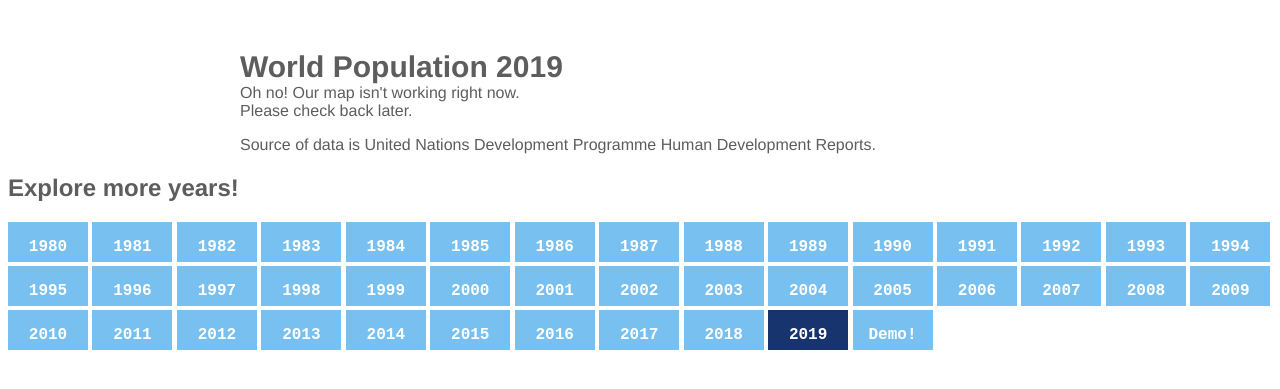
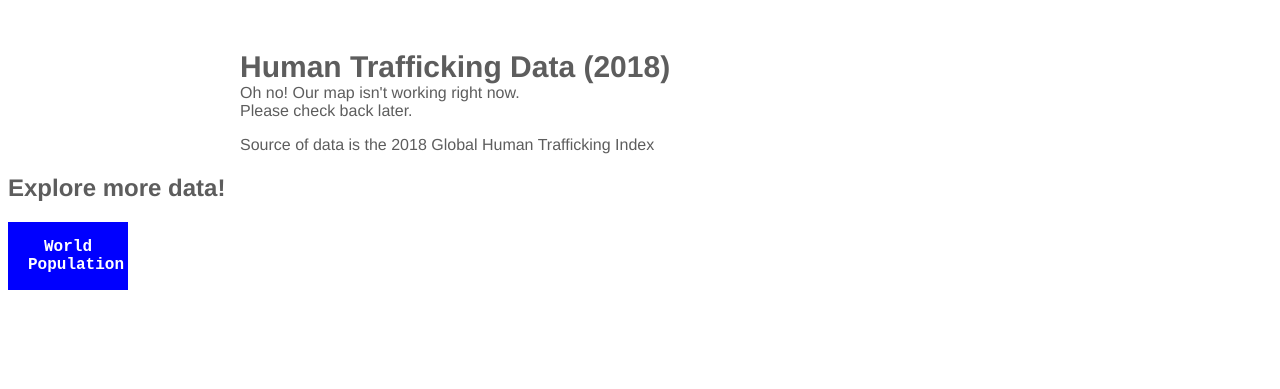
Before and after one commit to menahassan/interactive_map, a Django app: page /data/human_trafficking in a window 1280 px wide. Shown: the top 389 px of the page. Run offline with Django 3.2, Linux system fonts and the light colour scheme; parts of the project's set-up code (start-up, migrations or seed data) failed here and were passed over; some libraries are stand-ins or nearby versions.

Commit message:
updated human trafficking data

```diff
--- a/data/templates/data/demo.html
+++ b/data/templates/data/demo.html
@@ -221,7 +221,7 @@
             <span>Alternative content for the legend</span>
         </div>
     </div>
-    <p>Source of data is United Nations Development Programme Human Development Reports.</p>
+    <p>Source of data is the World Bank Group (including data from the United Nations Population Division).</p>
 </div>
 
 </div>
--- a/data/templates/data/human_trafficking.html
+++ b/data/templates/data/human_trafficking.html
@@ -3,7 +3,7 @@
 <html>
 <head>
     <meta charset="utf-8">
-    <title>World Population Animation</title>
+    <title>Human Trafficking Data Map</title>
     <style type="text/css">
         body {
             color: #5d5d5d;
@@ -46,11 +46,11 @@
         .btn{
             font-family: Courier New, Courier, monospace;
             display: inline-block;
-            width: 80px;
-            height: 40px;
+            width: 120px;
+            height: auto;
             text-align: center;
             cursor: pointer;
-            background-color: #78c0f0;
+            background-color: blue;
             margin-top: 10;
             overflow: hidden;
         }
@@ -58,6 +58,8 @@
             display: inline-block;
             color: white;
             font-weight: bold;
+            width: 80px;
+            text-align: center;
         }
         .btn-container{
             margin-top: 20;
@@ -94,7 +96,7 @@
                     "value": traffickList[k][1],
                     "href": "#",
                     "tooltip": {
-                        "content": "<span style=\"font-weight:bold;\">"+ traffickList[k][0] +"<\/span><br \/>Prevalence (per 1,000 population) : " + traffickList[k][1]
+                        "content": "<span style=\"font-weight:bold;\">"+ traffickList[k][0] +"<\/span><br \/>Prevalence (per 1,000 population) : " + traffickList[k][1] + "<br \/>Total number of victims: " + traffickList[k][2]
                     }
                 }
             }
@@ -112,61 +114,61 @@
                 },
                 legend: {
                     area: {
-                        title: "Countries population",
+                        title: "Prevalence (per 1,000 population)",
                         slices: [
                             {
-                                max: 1000000,
+                                max: 3,
                                 attrs: {
-                                    fill: "#d9effc"
+                                    fill: "#b7ffbf"
                                 },
-                                label: "Less than 1 million inhabitants"
+                                label: "Less than 3"
                             },
                             {
-                                max: 5000000,
+                                min: 3,
+                                max: 6,
                                 attrs: {
-                                    fill: "#7bb6e8"
+                                    fill: "#95f985"
                                 },
-                                label: "Between 1 million and 5 million inhabitants"
+                                label: "Between 3 and 6"
                             },
                             {
-                                min: 5000000,
-                                max: 10000000,
+                                min: 6,
+                                max: 10,
                                 attrs: {
-                                    fill: "#286ead"
+                                    fill: "#4ded30"
                                 },
-                                label: "Between 5 million and 10 million inhabitants"
+                                label: "Between 6 and 10"
                             },
                             {
-                                min: 10000000,
-                                max: 30000000,
+                                min: 10,
+                                max: 20,
                                 attrs: {
-                                    fill: "#1d5485"
+                                    fill: "#26d701"
                                 },
-                                label: "Between 10 million and 30 million inhabitants"
+                                label: "Between 10 and 20"
                             },
                             {
-                                min: 30000000,
-                                max: 50000000,
+                                min: 20,
+                                max: 90,
                                 attrs: {
-                                    fill: "#143a5c"
+                                    fill: "#21823b"
                                 },
-                                label: "Between 30 million and 50 million inhabitants"
+                                label: "Between 20 and 90"
                             },
                             {
-                                min: 50000000,
-                                max: 100000000,
+                                min: 90,
                                 attrs: {
-                                    fill: "#0d2840"
+                                    fill: "#124d21"
                                 },
-                                label: "Between 50 million and 100 million inhabitants"
+                                label: "More than 90"
                             },
+
                             {
-                                min: 100000000,
-                                attrs: {
-                                    fill: "#000000"
+                                    attrs: {
+                                        fill: "#000000"
+                                    },
+                                    label: "No data"
                                 },
-                                label: "More than 100 million inhabitants"
-                            }
                         ]
                     },
                 },
@@ -185,7 +187,7 @@
 
 <div class="container">
 
-    <h1 id="year">World Population 2019</h1>
+    <h1 id="year">Human Trafficking Data (2018)</h1>
 
     <div class="mapcontainer">
         <div class="map">
@@ -195,135 +197,15 @@
             <span>Please check back later.</span>
         </div>
     </div>
-    <p>Source of data is United Nations Development Programme Human Development Reports.</p>
+    <p>Source of data is the 2018 Global Human Trafficking Index</p>
 </div>
 
 </div>
 
 <div class="btn-container">
-    <h2>Explore more years!</h2>
+    <h2>Explore more data!</h2>
     <div class="btn">
-        <a href="{% url 'data:population1980' %}"><p class="btn-text">1980</p></a>
-    </div>
-    <div class="btn">
-        <a href="{% url 'data:population1981' %}"><p class="btn-text">1981</p></a>
-    </div>
-    <div class="btn">
-        <a href="{% url 'data:population1982' %}"><p class="btn-text">1982</p></a>
-    </div>
-    <div class="btn">
-        <a href="{% url 'data:population1983' %}"><p class="btn-text">1983</p></a>
-    </div>
-    <div class="btn">
-        <a href="{% url 'data:population1984' %}"><p class="btn-text">1984</p></a>
-    </div>
-    <div class="btn">
-        <a href="{% url 'data:population1985' %}"><p class="btn-text">1985</p></a>
-    </div>
-    <div class="btn">
-        <a href="{% url 'data:population1986' %}"><p class="btn-text">1986</p></a>
-    </div>
-    <div class="btn">
-        <a href="{% url 'data:population1987' %}"><p class="btn-text">1987</p></a>
-    </div>
-    <div class="btn">
-        <a href="{% url 'data:population1988' %}"><p class="btn-text">1988</p></a>
-    </div>
-    <div class="btn">
-        <a href="{% url 'data:population1989' %}"><p class="btn-text">1989</p></a>
-    </div>
-    <div class="btn">
-        <a href="{% url 'data:population1990' %}"><p class="btn-text">1990</p></a>
-    </div>
-    <div class="btn">
-        <a href="{% url 'data:population1991' %}"><p class="btn-text">1991</p></a>
-    </div>
-    <div class="btn">
-        <a href="{% url 'data:population1992' %}"><p class="btn-text">1992</p></a>
-    </div>
-    <div class="btn">
-        <a href="{% url 'data:population1993' %}"><p class="btn-text">1993</p></a>
-    </div>
-    <div class="btn">
-        <a href="{% url 'data:population1994' %}"><p class="btn-text">1994</p></a>
-    </div>
-    <div class="btn">
-        <a href="{% url 'data:population1995' %}"><p class="btn-text">1995</p></a>
-    </div>
-    <div class="btn">
-        <a href="{% url 'data:population1996' %}"><p class="btn-text">1996</p></a>
-    </div>
-    <div class="btn">
-        <a href="{% url 'data:population1997' %}"><p class="btn-text">1997</p></a>
-    </div>
-    <div class="btn">
-        <a href="{% url 'data:population1998' %}"><p class="btn-text">1998</p></a>
-    </div>
-    <div class="btn">
-        <a href="{% url 'data:population1999' %}"><p class="btn-text">1999</p></a>
-    </div>
-    <div class="btn">
-        <a href="{% url 'data:population2000' %}"><p class="btn-text">2000</p></a>
-    </div>
-    <div class="btn">
-        <a href="{% url 'data:population2001' %}"><p class="btn-text">2001</p></a>
-    </div>
-    <div class="btn">
-        <a href="{% url 'data:population2002' %}"><p class="btn-text">2002</p></a>
-    </div>
-    <div class="btn">
-        <a href="{% url 'data:population2003' %}"><p class="btn-text">2003</p></a>
-    </div>
-    <div class="btn">
-        <a href="{% url 'data:population2004' %}"><p class="btn-text">2004</p></a>
-    </div>
-    <div class="btn">
-        <a href="{% url 'data:population2005' %}"><p class="btn-text">2005</p></a>
-    </div>
-    <div class="btn">
-        <a href="{% url 'data:population2006' %}"><p class="btn-text">2006</p></a>
-    </div>
-    <div class="btn">
-        <a href="{% url 'data:population2007' %}"><p class="btn-text">2007</p></a>
-    </div>
-    <div class="btn">
-        <a href="{% url 'data:population2008' %}"><p class="btn-text">2008</p></a>
-    </div>
-    <div class="btn">
-        <a href="{% url 'data:population2009' %}"><p class="btn-text">2009</p></a>
-    </div>
-    <div class="btn">
-        <a href="{% url 'data:population2010' %}"><p class="btn-text">2010</p></a>
-    </div>
-    <div class="btn">
-        <a href="{% url 'data:population2011' %}"><p class="btn-text">2011</p></a>
-    </div>
-    <div class="btn">
-        <a href="{% url 'data:population2012' %}"><p class="btn-text">2012</p></a>
-    </div>
-    <div class="btn">
-        <a href="{% url 'data:population2013' %}"><p class="btn-text">2013</p></a>
-    </div>
-    <div class="btn">
-        <a href="{% url 'data:population2014' %}"><p class="btn-text">2014</p></a>
-    </div>
-    <div class="btn">
-        <a href="{% url 'data:population2015' %}"><p class="btn-text">2015</p></a>
-    </div>
-    <div class="btn">
-        <a href="{% url 'data:population2016' %}"><p class="btn-text">2016</p></a>
-    </div>
-    <div class="btn">
-        <a href="{% url 'data:population2017' %}"><p class="btn-text">2017</p></a>
-    </div>
-    <div class="btn">
-        <a href="{% url 'data:population2018' %}"><p class="btn-text">2018</p></a>
-    </div>
-    <div class="btn-selected">
-        <a href="{% url 'data:index' %}"><p class="btn-text">2019</p></a>
-    </div>
-    <div class="btn">
-        <a href="{% url 'data:demo' %}"><p class="btn-text">Demo!</p></a>
+        <a href="{% url 'data:demo' %}"><p class="btn-text">World Population</p></a>
     </div>
 </div>
 </body>
--- a/data/templates/data/index.html
+++ b/data/templates/data/index.html
@@ -195,7 +195,7 @@
             <span>Please check back later.</span>
         </div>
     </div>
-    <p>Source of data is United Nations Development Programme Human Development Reports.</p>
+    <p>Source of data is the World Bank Group (including data from the United Nations Population Division).</p>
 </div>
 
 </div>
--- a/map/news.py
+++ b/map/news.py
@@ -17,7 +17,7 @@ def get_news_issue(request):
     return JsonResponse(data)
 
 def get_article_list(country):
-    return [["title", "media", "date", "www.google.com"]] #PLACEHOLDER B/C GOOGLENEWS.RESULT() RETURNS EMPTY LIST
+    #return [["title", "media", "date", "www.google.com"]] #PLACEHOLDER B/C GOOGLENEWS.RESULT() RETURNS EMPTY LIST
     articles = []
     googlenews = GoogleNews(lang='en')
     googlenews.search(f"US {country} relations")
@@ -32,7 +32,7 @@ def get_article_list(country):
     return articles
 
 def get_article_list_issue(country, issue):
-    return [["title", "media", "date", "link"]]
+    #return [["title", "media", "date", "link"]]
     articles = []
     googlenews = GoogleNews(lang='en')
     googlenews.search(f"{country} {issue}")
```
Also changed, not shown: data/templates/data/population2001.html (+21 -21 lines).
